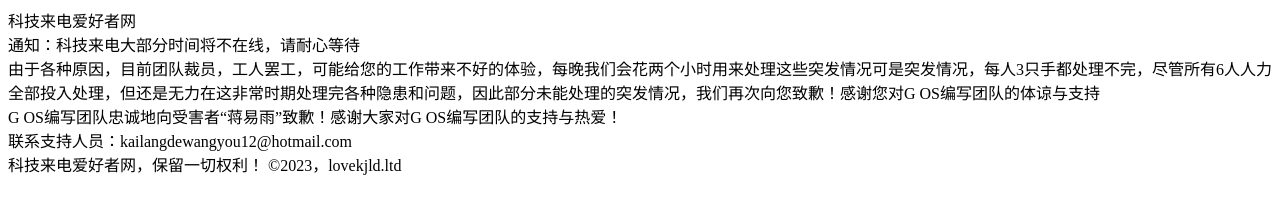
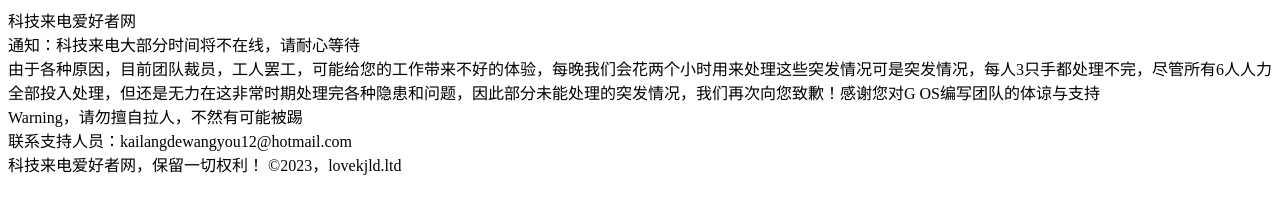
Before and after one commit to ijsvck/ijsvck.github.io, a plain HTML site: page index.html in a window 1280 px wide. Drawn offline with Linux system fonts and the light colour scheme.

Commit message:
Update index.html

```diff
--- a/index.html
+++ b/index.html
@@ -4,7 +4,7 @@
 
  <div> 由于各种原因，目前团队裁员，工人罢工，可能给您的工作带来不好的体验，每晚我们会花两个小时用来处理这些突发情况可是突发情况，每人3只手都处理不完，尽管所有6人人力全部投入处理，但还是无力在这非常时期处理完各种隐患和问题，因此部分未能处理的突发情况，我们再次向您致歉！感谢您对G OS编写团队的体谅与支持<div>
 
-<div>G OS编写团队忠诚地向受害者“蒋易雨”致歉！感谢大家对G OS编写团队的支持与热爱！<div>
+<div>Warning，请勿擅自拉人，不然有可能被踢<div>
 
  <div>联系支持人员：kailangdewangyou12@hotmail.com<div>
 
```
